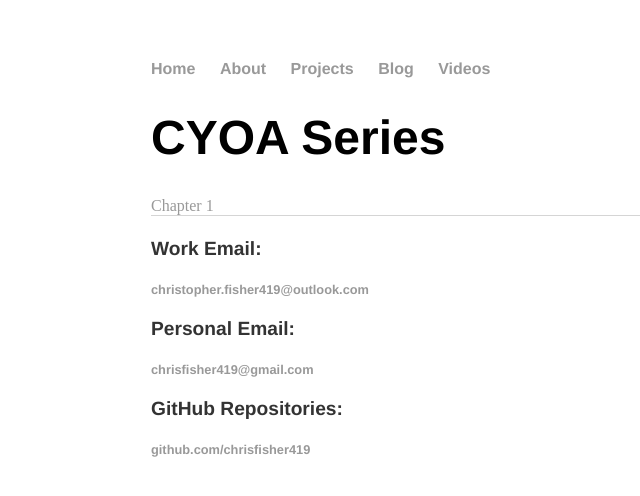
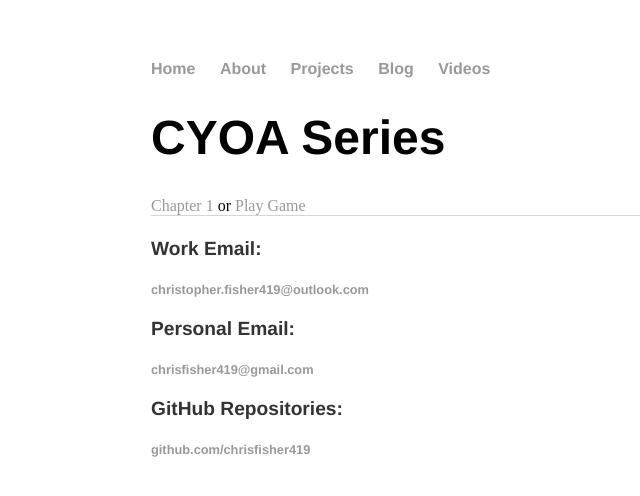
Before and after one commit to chrisfisher419/chrisfisher419.github.io, a Jekyll site: the page built from CYOA/index.html, in a window 1280 px wide. Shown: the top 496 px of the page, without its empty margins (41-681 px from the left). Built offline with Jekyll 4.4.1, drawn with Linux system fonts in a browser that asks for light colours.

Commit message:
Update index.html

```diff
--- a/CYOA/index.html
+++ b/CYOA/index.html
@@ -4,6 +4,6 @@ title: Choose Your Own Adventure Series
 ---
 <div class="blurb">
   <h1> CYOA Series </h1>
-<a href= "https://github.com/chrisfisher419/CYOAChapter1.git">Chapter 1</a>
+<a href= "https://github.com/chrisfisher419/CYOAChapter1.git">Chapter 1</a> or <a href ="http://www.sharemygame.com/share/8c9e74f4-1f52-4ae1-9427-192fdcf9cc11"> Play Game </a>
   </br >
 </div><!-- /.blurb -->
```
